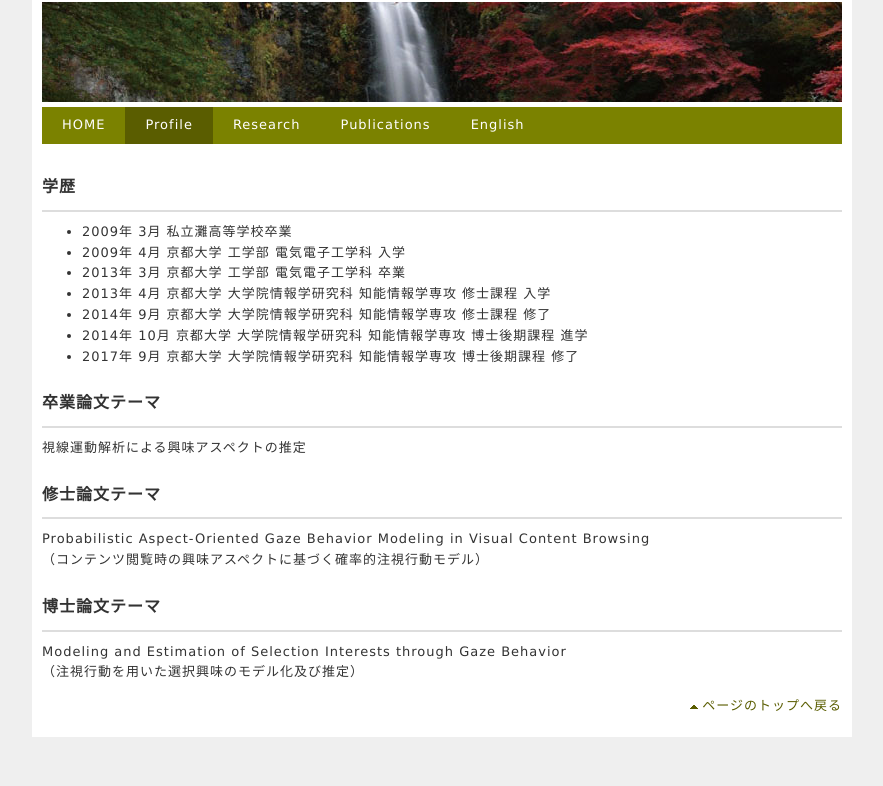
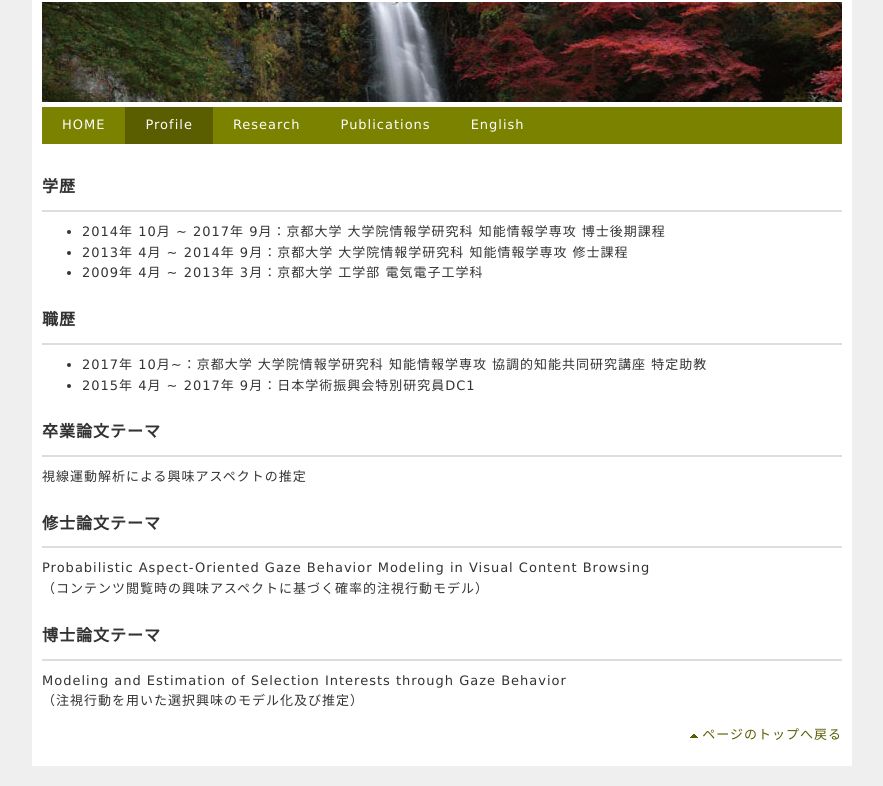
Before and after one commit to smnimo/smnimo.github.io, a plain HTML site: page profile.html in a window 1280 px wide. Shown: the part 91-877 px from the top of the page, without its empty margins (198-1081 px from the left). Before the commit the page ends 848 px from the top, so only its background shows below. Drawn offline with Linux system fonts and the light colour scheme.

Commit message:
update bio

```diff
--- a/profile.html
+++ b/profile.html
@@ -31,13 +31,14 @@
     <div id="main">
       <h2>学歴</h2>
         <ul>
-          <li> 2009年 3月 私立灘高等学校卒業</li>
-          <li> 2009年 4月 京都大学 工学部 電気電子工学科 入学</li>
-          <li> 2013年 3月 京都大学 工学部 電気電子工学科 卒業</li>
-          <li> 2013年 4月 京都大学 大学院情報学研究科 知能情報学専攻 修士課程 入学</li>
-          <li> 2014年 9月 京都大学 大学院情報学研究科 知能情報学専攻 修士課程 修了</li>
-          <li> 2014年 10月 京都大学 大学院情報学研究科 知能情報学専攻 博士後期課程 進学</li>
-          <li> 2017年 9月 京都大学 大学院情報学研究科 知能情報学専攻 博士後期課程 修了</li>
+          <li> 2014年 10月 ~ 2017年 9月：京都大学 大学院情報学研究科 知能情報学専攻 博士後期課程</li>
+          <li> 2013年 4月 ~ 2014年 9月：京都大学 大学院情報学研究科 知能情報学専攻 修士課程</li>
+          <li> 2009年 4月 ~ 2013年 3月：京都大学 工学部 電気電子工学科</li>
+        </ul>
+      <h2>職歴</h2>
+        <ul>
+          <li> 2017年 10月~：京都大学 大学院情報学研究科 知能情報学専攻 協調的知能共同研究講座 特定助教</li>
+          <li> 2015年 4月 ~ 2017年 9月：日本学術振興会特別研究員DC1</li>
         </ul>
       <h2>卒業論文テーマ</h2>
         <p> 視線運動解析による興味アスペクトの推定</p>
```
Also changed, not shown: profile_e.html (+3 -3 lines).
